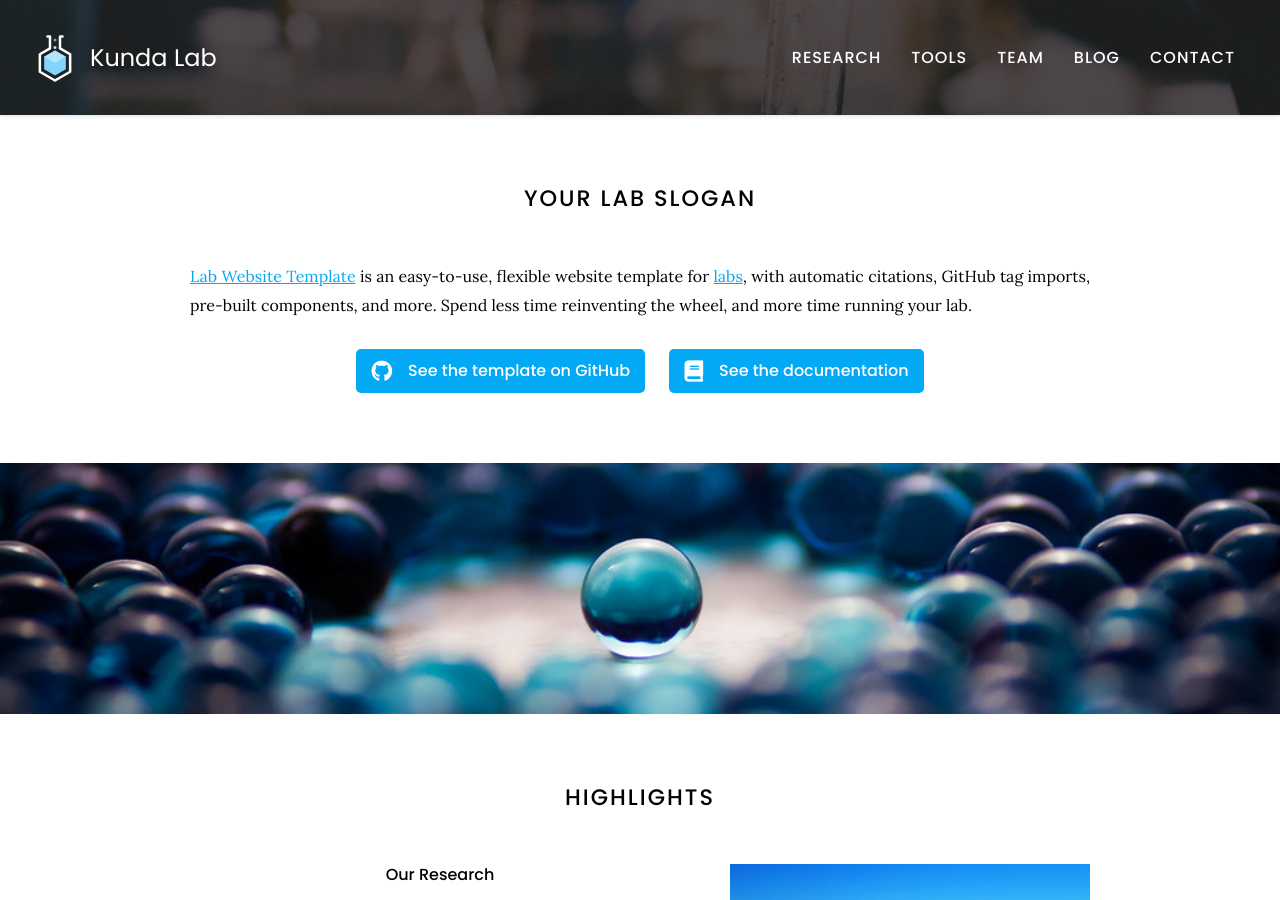
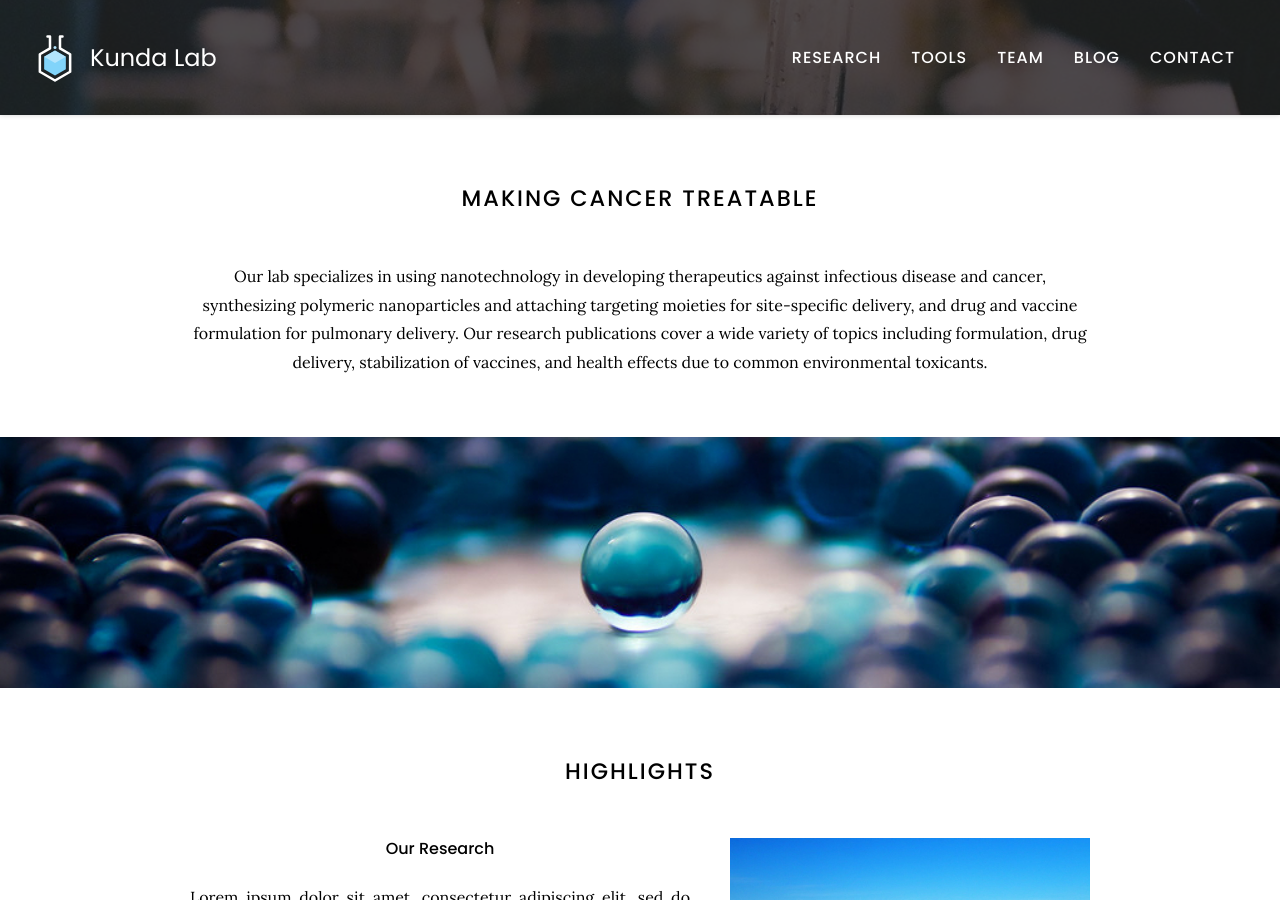
Before and after one commit to ardaram/kunda-lab, a Jekyll site: the page built from index.md, in a window 1280 px wide and 900 px high. Built offline with Jekyll 4.4.1, drawn with Linux system fonts in a browser that asks for light colours; nearby versions of some CDN libraries.

Commit message:
Update index.md

```diff
--- a/index.md
+++ b/index.md
@@ -2,12 +2,10 @@
 title: Home
 ---
 
-# Your Lab Slogan
+# Making Cancer Treatable
 
-[Lab Website Template](https://github.com/greenelab/lab-website-template) is an easy-to-use, flexible website template for [labs](https://www.greenelab.com/), with automatic citations, GitHub tag imports, pre-built components, and more.
-Spend less time reinventing the wheel, and more time running your lab.
-
-{%
+Our lab specializes in using nanotechnology in developing therapeutics against infectious disease and cancer, synthesizing polymeric nanoparticles and attaching targeting moieties for site-specific delivery, and drug and vaccine formulation for pulmonary delivery. Our research publications cover a wide variety of topics including formulation, drug delivery, stabilization of vaccines, and health effects due to common environmental toxicants.
+<!---{%
   include link.html
   type="github"
   icon=""
@@ -22,7 +20,7 @@ Spend less time reinventing the wheel, and more time running your lab.
   text="See the documentation"
   link="https://github.com/greenelab/lab-website-template/wiki"
   style="button"
-%}
+%} -->
 {:.center}
 
 {% include section.html full=true %}
```
